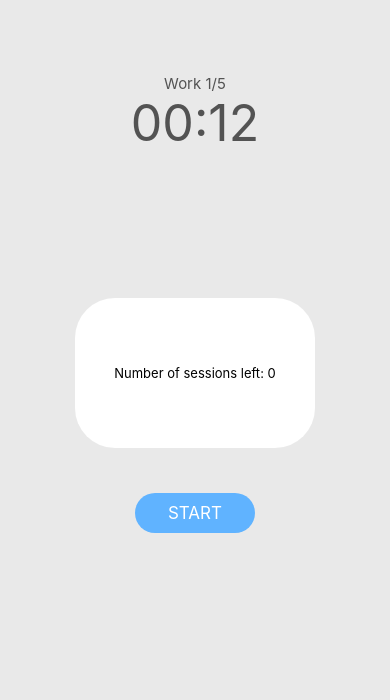
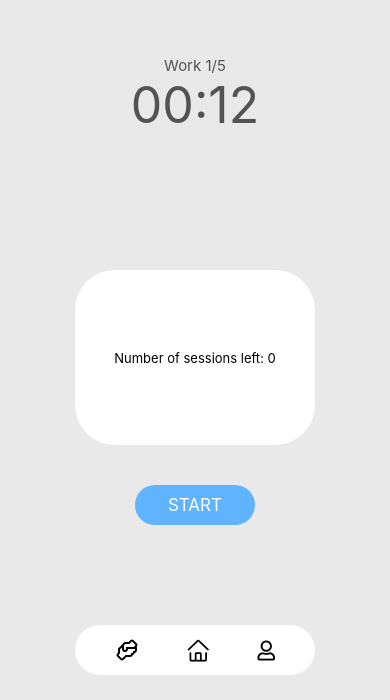
Before and after one commit to martintrifunov/studysprint, a React Native app: screen / in a window 390 px wide. Shown: the part 144-844 px from the top of the page. Built offline with nearby package versions, Linux system fonts and the light colour scheme.

Commit message:
Implement Navigation pill

```diff
--- a/App.jsx
+++ b/App.jsx
@@ -2,12 +2,13 @@ import { StatusBar } from "expo-status-bar";
 import React from "react";
 import Timer from "./src/TimerBundle/components/Timer";
 import { StyleSheet, View } from "react-native";
+import Navigation from "./src/NavigationBundle/components/Navigation";
 
 export default function App() {
   return (
     <View style={styles.container}>
       <Timer />
-
+      <Navigation />
       <StatusBar style="auto" />
     </View>
   );
@@ -16,7 +17,7 @@ export default function App() {
 const styles = StyleSheet.create({
   container: {
     flex: 1,
-    backgroundColor: "#fff",
+    backgroundColor: "#E9E9E9",
     justifyContent: "center",
     alignItems: "center",
   }
--- /dev/null
+++ b/src/NavigationBundle/components/Navigation.jsx
@@ -0,0 +1,35 @@
+import React from "react";
+import { View, StyleSheet } from "react-native";
+import AntDesign from '@expo/vector-icons/AntDesign';
+import { FontAwesome5 } from '@expo/vector-icons';
+import { MaterialCommunityIcons } from '@expo/vector-icons';
+
+const Navigation = () => {
+  return (
+    <View style={styles.pillContainer}>
+      <MaterialCommunityIcons name="handshake-outline" size={24} color="black" />
+      <AntDesign name="home" size={25} color="black" />
+      <FontAwesome5 name="user" size={20} color="black" />
+    </View>
+  );
+};
+
+const styles = StyleSheet.create({
+  pillContainer: {
+    display: "flex",
+    position: "absolute",
+    backgroundColor: "white",
+    width: 240,
+    height: 50,
+    borderRadius: 40,
+    justifyContent: "space-between",
+    alignItems: "center",
+    flexDirection: 'row',
+    elevation: 5,
+    bottom: 25,
+    paddingRight: 40,
+    paddingLeft: 40
+  },
+});
+
+export default Navigation;
--- a/src/TimerBundle/components/Timer.jsx
+++ b/src/TimerBundle/components/Timer.jsx
@@ -104,7 +104,6 @@ export default function Timer() {
 const styles = StyleSheet.create({
   container: {
     flex: 1,
-    backgroundColor: "#E9E9E9",
     justifyContent: "center",
     alignItems: "center",
     width: "100%",
--- a/src/TimerBundle/components/TimerCircle.jsx
+++ b/src/TimerBundle/components/TimerCircle.jsx
@@ -15,7 +15,7 @@ const TimerCircle = ({ width, height, timerMode, progress }) => {
     strokeDashoffset: 1 - CIRCLE_LENGTH * progress.value,
   }));
   return (
-    <SVG style={{ position: "absolute", bottom: 150 }}>
+    <SVG style={{ position: "absolute", bottom: 175 }}>
       <Circle
         cx={width / 2}
         cy={height / 2}
--- a/src/TimerBundle/components/TimerCountDown.jsx
+++ b/src/TimerBundle/components/TimerCountDown.jsx
@@ -16,7 +16,7 @@ const styles = StyleSheet.create({
     progressNumber: {
       fontSize: 50,
       color: "#535353",
-      bottom: 70,
+      bottom: 75,
     }
   });
 
--- a/src/TimerBundle/components/TimerCycles.jsx
+++ b/src/TimerBundle/components/TimerCycles.jsx
@@ -16,7 +16,7 @@ const TimerCycles = ({ timerMode, focusCounter, breakCounter }) => {
 const styles = StyleSheet.create({
   sessionNumber: {
     fontSize: 15,
-    bottom: 70,
+    bottom: 75,
     color: "#535353",
   },
 });
--- a/src/TimerBundle/components/TimerSessionBlock.jsx
+++ b/src/TimerBundle/components/TimerSessionBlock.jsx
@@ -37,12 +37,12 @@ const styles = StyleSheet.create({
   blockContainer: {
     backgroundColor: "white",
     width: 240,
-    height: 150,
+    height: 175,
     borderRadius: 40,
     justifyContent: "center",
     alignItems: "center",
     elevation: 5,
-    top: 75,
+    top: 60,
   },
   textStyle: {
     fontSize: 13,
--- a/src/TimerBundle/components/TimerToggleButton.jsx
+++ b/src/TimerBundle/components/TimerToggleButton.jsx
@@ -37,7 +37,7 @@ const styles = StyleSheet.create({
     justifyContent: "center",
     alignItems: "center",
     elevation: 5,
-    top: 120,
+    top: 100,
   },
   buttonContainerBreak: {
     backgroundColor: "#77D368",
@@ -47,7 +47,7 @@ const styles = StyleSheet.create({
     justifyContent: "center",
     alignItems: "center",
     elevation: 5,
-    top: 120,
+    top: 100,
   },
   buttonContainerStop: {
     backgroundColor: "#D36868",
@@ -57,7 +57,7 @@ const styles = StyleSheet.create({
     justifyContent: "center",
     alignItems: "center",
     elevation: 5,
-    top: 120,
+    top: 100,
   },
   buttonText: {
     color: "white",
```
